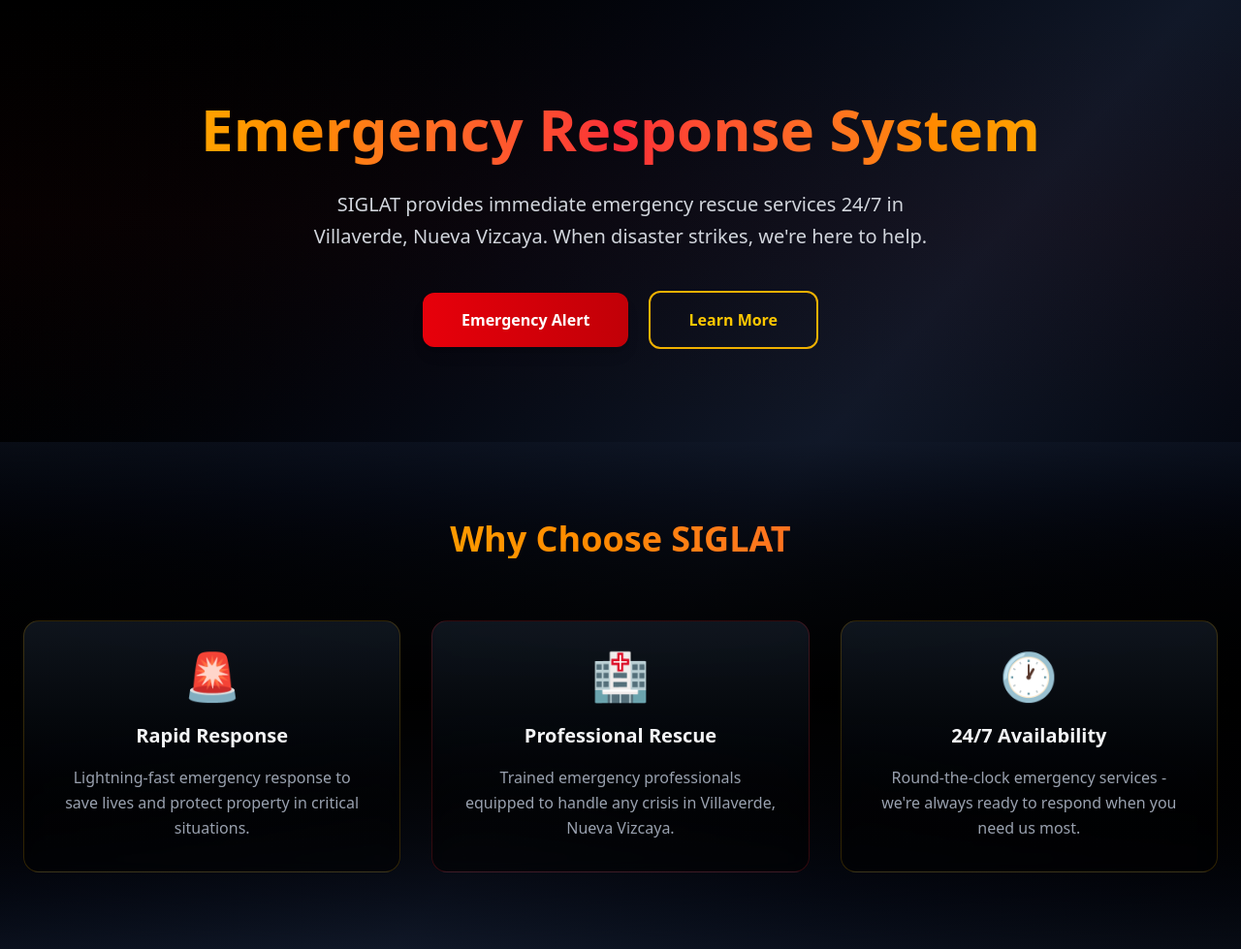
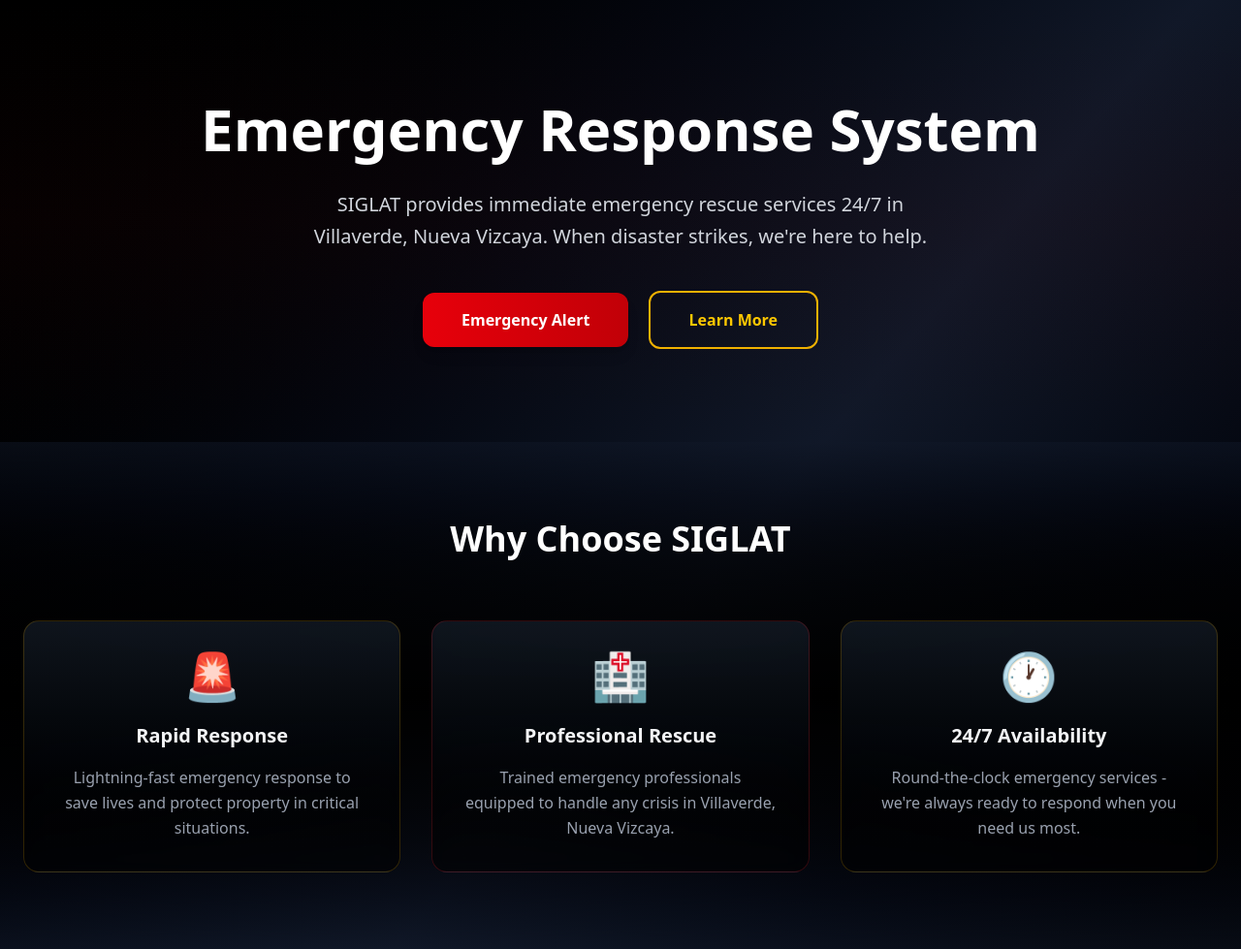
Before and after one commit to Project-Siglat/Client-App, a PHP site: page / in a window 1280 px wide. Shown: the part 53-1032 px from the top of the page at 97% size. Run offline with PHP 8.4, Linux system fonts and the light colour scheme.

Commit message:
patched font gradient

```diff
--- a/pages/landing-page/core.php
+++ b/pages/landing-page/core.php
@@ -5,7 +5,7 @@
   <!-- Hero Section -->
   <section class="py-24 px-6 bg-gradient-to-b from-transparent via-red-950/10 to-transparent">
     <div class="container mx-auto text-center">
-      <h2 class="text-6xl font-bold mb-6 bg-gradient-to-r from-yellow-400 via-red-500 to-yellow-400 bg-clip-text text-transparent leading-tight">Emergency Response System</h2>
+      <h2 class="text-6xl font-bold mb-6 text-white leading-tight">Emergency Response System</h2>
       <p class="text-xl mb-10 text-gray-300 max-w-2xl mx-auto leading-relaxed">
         SIGLAT provides immediate emergency rescue services 24/7 in Villaverde, Nueva Vizcaya. When disaster strikes, we're here to help.
       </p>
@@ -23,7 +23,7 @@
   <!-- Features Section -->
   <section class="py-20 px-6 bg-gradient-to-b from-gray-900/50 via-black to-gray-900/50">
     <div class="container mx-auto">
-      <h3 class="text-4xl font-bold text-center mb-16 bg-gradient-to-r from-yellow-400 to-red-500 bg-clip-text text-transparent">Why Choose SIGLAT</h3>
+      <h3 class="text-4xl font-bold text-center mb-16 text-white">Why Choose SIGLAT</h3>
       <div class="grid md:grid-cols-3 gap-8">
         <div class="text-center p-8 bg-gradient-to-b from-gray-800/50 to-black/50 rounded-2xl border border-yellow-500/20 hover:border-yellow-500/40 transition-all duration-300 backdrop-blur-sm">
           <div class="text-yellow-400 text-5xl mb-6">🚨</div>
```
